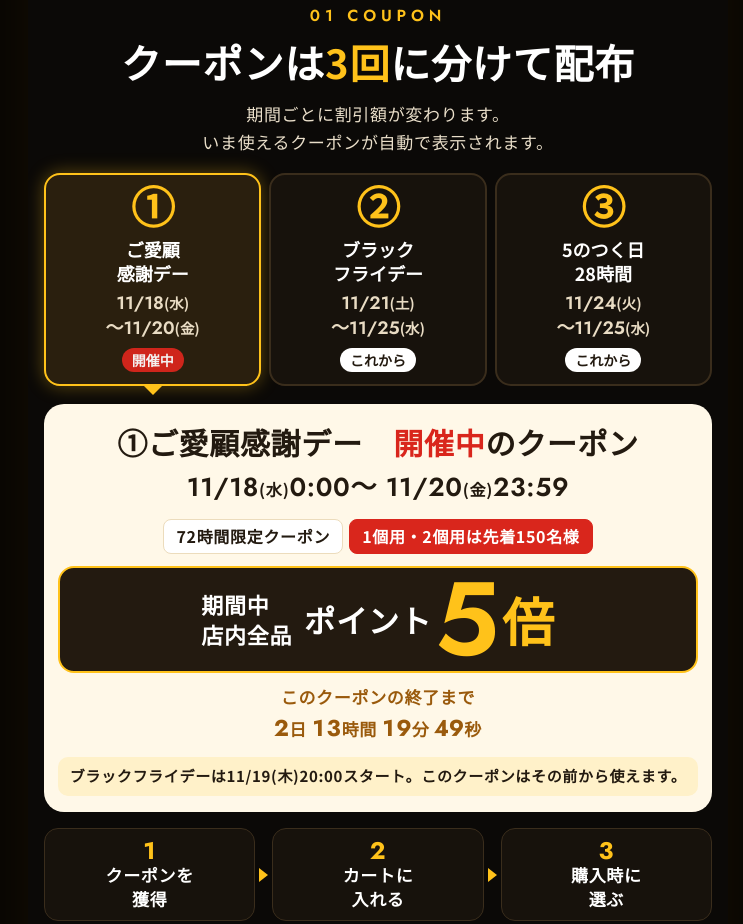
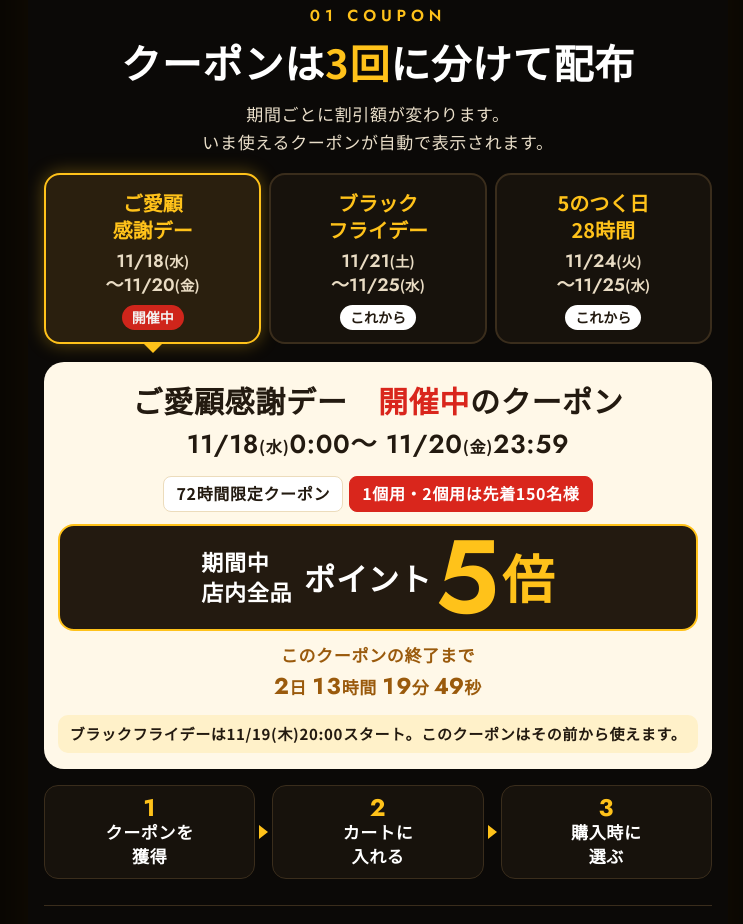
Before and after one commit to greentuushou-arch/greenbay-blackfriday-2026, a plain HTML site: page index.html in a window 1280 px wide. Shown: the part 1639-2563 px from the top of the page, without its empty margins (262-1005 px from the left). Drawn offline with Linux system fonts and the light colour scheme.

Commit message:
fix: クーポンの回名から①②③の番号を削除

```diff
--- a/index.html
+++ b/index.html
@@ -129,7 +129,7 @@ button{font:inherit;color:inherit;background:none;border:0;cursor:pointer}
 .rd{min-width:0;position:relative;text-align:center;border:2px solid var(--line-d);border-radius:16px;padding:12px 6px 12px;background:var(--black2);transition:border-color .2s,background .2s,transform .2s}
 .rd:hover{transform:translateY(-2px)}
 .rd .no{font-family:var(--en);font-weight:700;font-size:min(9vw,44px);line-height:1;color:var(--honey)}
-.rd .nm{display:block;font-weight:700;font-size:min(4vw,18px);line-height:1.35;margin-top:6px;word-break:auto-phrase}
+.rd .nm{display:block;font-weight:700;font-size:min(4.6vw,20px);line-height:1.35;margin-top:2px;color:var(--honey);word-break:auto-phrase}
 .rd .dt{display:block;letter-spacing:0;font-family:var(--en);font-weight:600;font-size:min(4.2vw,18px);line-height:1.35;margin-top:6px;color:#e9dcc4}
 .rd .dt small{font-family:var(--jp);font-size:.8em}
 .rd .st{display:inline-block;margin-top:8px;font-size:14px;font-weight:700;border-radius:999px;padding:1px 10px;background:#3a2f22;color:#d8cbb4}
@@ -514,7 +514,7 @@ button{font:inherit;color:inherit;background:none;border:0;cursor:pointer}
       <p>※クーポンはすべて通常購入のみ対象です（定期購入には使えません）。</p>
       <p>※クーポンの併用・分割発送はできません。各クーポンはお一人様1回までです。</p>
       <p>※「先着150名」のクーポンは、なくなり次第終了します。</p>
-      <p>※11/24(火)20:00〜11/25(水)1:59は②と③の両方のクーポンが使えます。割引の大きいほうをお選びください。</p>
+      <p>※11/24(火)20:00〜11/25(水)1:59はブラックフライデークーポンと5のつく日クーポンの両方が使えます。割引の大きいほうをお選びください。</p>
       <p>※2個用・3個用クーポンには金額の条件がありますが、同じ商品を2個・3個お買い上げいただければ条件を満たします。</p>
       <p>※価格は2026年11月18日時点の税込価格です。クーポン適用後の価格は目安です。最新の価格・在庫は各商品ページでご確認ください。</p>
       <p>※はちみつは1歳未満の乳児には与えないでください。</p>
@@ -550,19 +550,19 @@ button{font:inherit;color:inherit;background:none;border:0;cursor:pointer}
 
   // 回ごとのクーポン [1個OFF, 2個OFF, 1個用key, 2個用key, 3個用key]
   var ROUNDS = [
-    {no:"①", tab:"ご愛顧<br>感謝デー", name:"ご愛顧感謝デー", sub:"72時間限定クーポン", start:T("2026-11-18T00:00"), end:T("2026-11-20T23:59")+59000,
+    {no:"", tab:"ご愛顧<br>感謝デー", name:"ご愛顧感謝デー", sub:"72時間限定クーポン", start:T("2026-11-18T00:00"), end:T("2026-11-20T23:59")+59000,
      dt:"11/18<small>(水)</small>0:00〜<br>11/20<small>(金)</small>23:59", tdt:"11/18<small>(水)</small><br>〜11/20<small>(金)</small>", first:true, p5:true,
      c:{pm08:[1400,3000,"OFdBQy1FUFdSLVo0QU8tMFdSSA--","MkdWNS01MUk1LU81S1EtNFZERA--","SjZDTS1VOEFULVNRRE8tVE5MUg--"],
         gb10:[2050,4450,"T0RWSi1IRFFMLU9IRDUtV0ozTQ--","VUwwRS1RUERPLUdJVVAtOERQMw--","WVFDMi1aQ09QLVVQU04tSVI3UQ--"],
         gb15:[2000,4600,"U1BaSC1RWVRILTJTSlotSFoxRw--","NEJYUC1XWU9ILU0xOFEtRVVSWg--","UkRYQy1LUU5LLTQ2ODUtM0tVSw--"],
         gb20:[3100,6400,"SDJEVy1FU0pLLVhSWlctMktFRw--","OVAySy1MVTZCLVg0SFotSFZUVw--","WEtNSC03NjNBLU1BSEwtWUpPTw--"]}},
-    {no:"②", tab:"ブラック<br>フライデー", name:"ブラックフライデークーポン", sub:"枚数制限なし", start:T("2026-11-21T00:00"), end:T("2026-11-25T01:59")+59000,
+    {no:"", tab:"ブラック<br>フライデー", name:"ブラックフライデークーポン", sub:"枚数制限なし", start:T("2026-11-21T00:00"), end:T("2026-11-25T01:59")+59000,
      dt:"11/21<small>(土)</small>0:00〜<br>11/25<small>(水)</small>1:59", tdt:"11/21<small>(土)</small><br>〜11/25<small>(水)</small>", first:false, p5:false,
      c:{pm08:[1300,2800,"WlFZUy00Qk9PLTlPN00tRVZVRQ--","S09SMC1aRzlXLVNKUkwtWTkxWA--","NzlLTy1QUlVCLTRaS1gtWUdUWg--"],
         gb10:[1950,4350,"VjJHUy1USFNHLVlNVFAtSEdGVQ--","S1BQWS1ZV09RLUlUUTYtNFBEQw--","OFZLTi1YTlhRLUVCWDktRzNJSw--"],
         gb15:[1900,4450,"MkhVWC1NWU9QLVhWOEUtMVA5Sw--","VEJPMC1LVDcwLTlZVVktNUlFSA--","TUk0Sy0yRjdELUtLSzEtNzNNVg--"],
         gb20:[3000,6200,"UE1GSC1aUjBLLUszNVMtTlNJNg--","U0hXRC0zM0dHLTE3WFUtV1JNUg--","TkpBRS1HS1lKLUVBTjQtWFhCTA--"]}},
-    {no:"③", tab:"5のつく日<br>28時間", name:"5のつく日", sub:"28時間限定クーポン", start:T("2026-11-24T20:00"), end:T("2026-11-25T23:59")+59000,
+    {no:"", tab:"5のつく日<br>28時間", name:"5のつく日", sub:"28時間限定クーポン", start:T("2026-11-24T20:00"), end:T("2026-11-25T23:59")+59000,
      dt:"11/24<small>(火)</small>20:00〜<br>11/25<small>(水)</small>23:59", tdt:"11/24<small>(火)</small><br>〜11/25<small>(水)</small>", first:true, p5:false,
      c:{pm08:[1350,2900,"QVZGWi0zS1VDLUlCVFUtUzdEQQ--","MlRHMS1ZUllVLUVCV0gtUDRMVw--","STFNUC1UN1c1LUlOVVItRFNXSA--"],
         gb10:[2000,4400,"QkhUTC1IWkVRLUw0TkUtS0xPMg--","VlNOWC1UQkxULVBGRUEtN05IMg--","TlcxWC1WWlFOLTVCUFotVFBLQw--"],
@@ -606,7 +606,7 @@ button{font:inherit;color:inherit;background:none;border:0;cursor:pointer}
       var st = status(r, t);
       var lab = st === "live" ? "開催中" : (st === "soon" ? "これから" : "終了");
       return '<button type="button" class="rd ' + (i === sel ? "on " : "") + (st === "end" ? "end" : "") + '" data-i="' + i + '">' +
-        '<span class="no">' + r.no + '</span><span class="nm">' + r.tab + '</span><span class="dt">' + r.tdt + '</span>' +
+        '<span class="nm">' + r.tab + '</span><span class="dt">' + r.tdt + '</span>' +
         '<span class="st ' + st + '">' + lab + '</span></button>';
     }).join("");
     $$("[data-rounds] .rd").forEach(function(b){
@@ -623,7 +623,7 @@ button{font:inherit;color:inherit;background:none;border:0;cursor:pointer}
       '<p class="when">' + r.dt.replace("<br>", " ") + '</p><div class="tags">' + tags + '</div>' + (r.p5 ? P5 : "") +
       '<p class="cdx" data-cdx></p>';
     if (sel === 0) html += '<p class="both">ブラックフライデーは11/19(木)20:00スタート。このクーポンはその前から使えます。</p>';
-    if (sel === 2) html += '<p class="both">11/24(火)20:00〜11/25(水)1:59は②と③の両方が使えます。割引の大きいほうをお選びください。</p>';
+    if (sel === 2) html += '<p class="both">11/24(火)20:00〜11/25(水)1:59はブラックフライデークーポンと5のつく日クーポンの両方が使えます。割引の大きいほうをお選びください。</p>';
     $("[data-rinfo]").innerHTML = html;
     $("[data-items-lead]").textContent = r.no + r.name + "（" + r.dt.replace(/<[^>]+>/g, "").replace("〜", " 〜 ") + "）の価格です。";
   }
```
